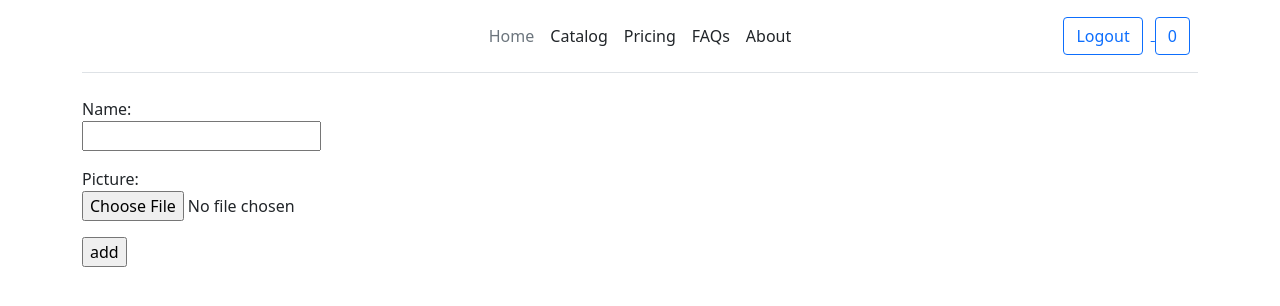
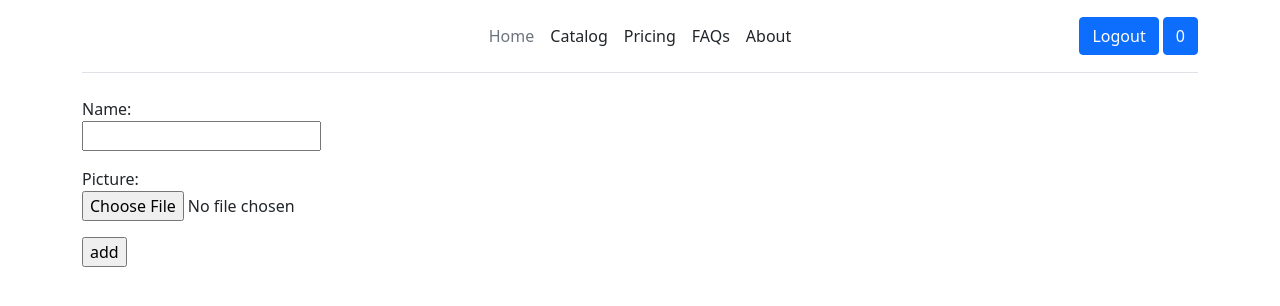
Before and after one commit to qiokis/flask-shop, a Flask app: page /add_post in a window 1280 px wide. Shown: the top 306 px of the page. Run offline with Flask 2, Linux system fonts and the light colour scheme; the visitor is signed in with stand-in values (Sample User, id 1); data comes from the database, SQL or seed files in the repository; data that the repository does not hold is empty.

Commit message:
refactor: style

```diff
--- a/app/templates/_nav.html
+++ b/app/templates/_nav.html
@@ -9,7 +9,7 @@
         <li><a href="{{ url_for('catalog') }}" class="nav-link px-2 link-dark">Catalog</a></li>
         <li><a href="#" class="nav-link px-2 link-dark">Pricing</a></li>
         <li><a href="#" class="nav-link px-2 link-dark">FAQs</a></li>
-        <li><a href="#" class="nav-link px-2 link-dark">About</a></li>
+        <li><a href="{{ url_for('about') }}" class="nav-link px-2 link-dark">About</a></li>
         {% if current_user.is_authenticated %}
           {% if current_user.is_super() %}
             <li><a href="{{ url_for('add_post') }}" class="nav-link px-2 link-dark">Add post</a></li>
@@ -19,19 +19,11 @@
 
       <div class="col-md-3 text-end">
         {% if not current_user.is_anonymous %}
-          <a href="{{ url_for('logout') }}">
-            <button type="button" class="btn btn-outline-primary me-2">Logout</button>
-          </a>
-          <a href="{{ url_for('cart') }}">
-            <button type="button" class="btn btn-outline-primary me-2">{{ current_user.get_cart_content() }}</button>
-          </a>
+          <a href="{{ url_for('logout') }}" class="btn btn-primary" role="button">Logout</a>
+          <a href="{{ url_for('cart') }}" class="btn btn-primary" role="button">{{ current_user.get_cart_content() }}</a>
         {% else %}
-          <a href="{{ url_for('login') }}">
-            <button type="button" class="btn btn-outline-primary me-2">Login</button>
-          </a>
-          <a href="{{ url_for('register') }}">
-            <button type="button" class="btn btn-primary">Sign-up</button>
-          </a>
+          <a href="{{ url_for('login') }}" class="btn btn-primary" role="button">Login</a>
+          <a href="{{ url_for('register') }}" class="btn btn-primary" role="button">Register</a>
         {% endif %}
       </div>
     </header>
```
